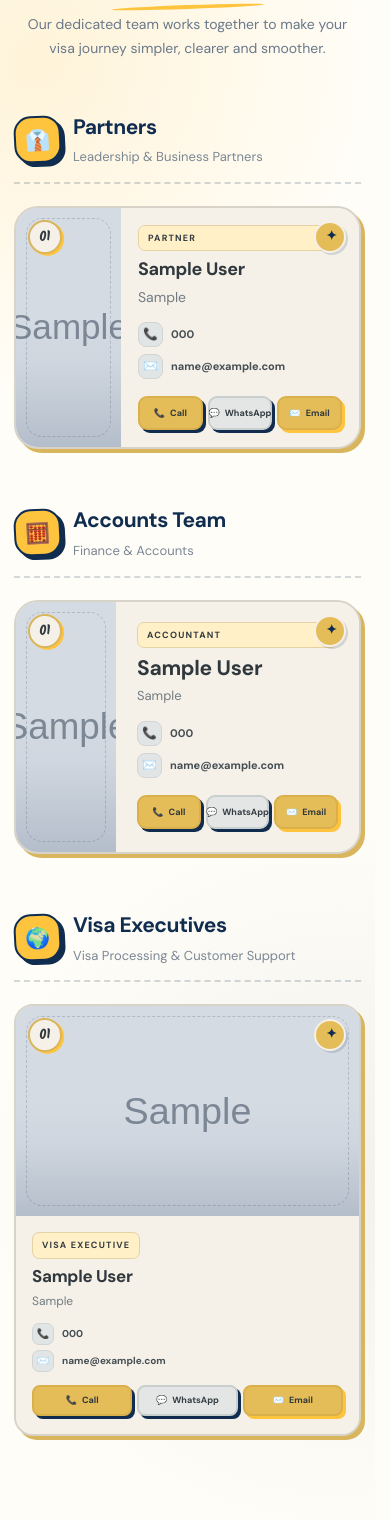
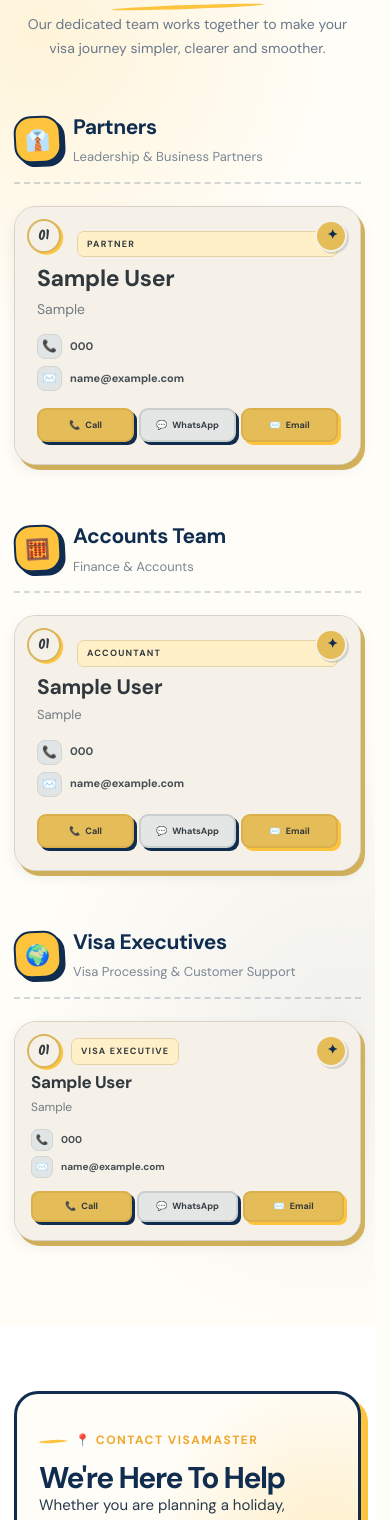
Before and after one commit to meraj9321/VISAMASTER-WEBSITE, a Node server app: page /contact in a window 390 px wide. Shown: the part 1575-3095 px from the top of the page. Run offline with Node 20, Linux system fonts and the light colour scheme; tables that the repository leaves empty hold one stand-in row (values such as "Sample post"); grey boxes marked "Sample" are stand-in pictures; some libraries are stand-ins or nearby versions.

Commit message:
fixed contact cards

```diff
--- a/public/css/contact.css
+++ b/public/css/contact.css
@@ -2476,3 +2476,138 @@
     animation-duration: 1.5s;
   }
 }
+
+/* =========================================================
+   VISAMASTER TEAM CARDS - PHOTO REMOVAL + OUTER CARD FINISH
+   Keeps all existing content, colours, typography and buttons.
+   Only removes the photo area and improves the outer card.
+========================================================= */
+
+/* Remove photo/avatar area from every team card */
+.contact-team-section .team-image-wrapper {
+  display: none !important;
+}
+
+/* Use the full card width for the existing content */
+.contact-team-section .team-partners .team-card,
+.contact-team-section .team-accountants .team-card {
+  display: block !important;
+  grid-template-columns: minmax(0, 1fr) !important;
+  min-height: 0 !important;
+}
+
+/* Keep existing inner content styling intact */
+.contact-team-section .team-card-content {
+  width: 100%;
+  min-width: 0;
+  box-sizing: border-box;
+}
+
+/* Premium outer card styling */
+.contact-team-section .team-card {
+  border: 1px solid #d8d3c9 !important;
+  border-radius: 22px !important;
+  box-shadow:
+    0 5px 14px rgba(31, 42, 50, 0.08),
+    4px 5px 0 #d9b65d !important;
+  transition:
+    transform 0.22s ease,
+    box-shadow 0.22s ease,
+    border-color 0.22s ease !important;
+}
+
+/* Subtle lift - no changes to the content itself */
+.contact-team-section .team-card:hover {
+  transform: translateY(-4px) !important;
+  border-color: #d9b65d !important;
+  box-shadow:
+    0 12px 24px rgba(31, 42, 50, 0.12),
+    5px 7px 0 #d9b65d !important;
+}
+
+/* Retain the compact single-column layout on small screens */
+@media (max-width: 700px) {
+  .contact-team-section .team-partners .team-card,
+  .contact-team-section .team-accountants .team-card {
+    display: block !important;
+    grid-template-columns: minmax(0, 1fr) !important;
+    min-height: 0 !important;
+  }
+}
+
+/* Respect users who prefer reduced motion */
+@media (prefers-reduced-motion: reduce) {
+  .contact-team-section .team-card {
+    transition: none !important;
+  }
+
+  .contact-team-section .team-card:hover {
+    transform: none !important;
+  }
+}
+
+/* =========================================================
+   TEAM CARD REFINEMENTS
+   Fix role/number overlap and constrain partner card width
+========================================================= */
+
+/* Keep the card number clear of the role badge on every team card */
+.contact-team-section .team-card-content .team-role {
+  margin-left: 42px;
+  max-width: calc(100% - 42px);
+}
+
+/* Partners: prevent two cards from stretching across the full page */
+.contact-team-section .team-partners {
+  grid-template-columns: repeat(2, minmax(0, 360px));
+  max-width: 744px;
+  justify-content: start;
+}
+
+/* Keep partner cards compact after removing the image column */
+.contact-team-section .team-partners .team-card-content {
+  padding: 24px 22px 22px !important;
+}
+
+/* Avoid excessive card height while keeping all existing content */
+.contact-team-section .team-partners .team-card-content h4 {
+  font-size: 23px;
+}
+
+/* Responsive partner layout */
+@media (max-width: 700px) {
+  .contact-team-section .team-partners {
+    grid-template-columns: minmax(0, 1fr);
+    max-width: 100%;
+  }
+
+  .contact-team-section .team-card-content .team-role {
+    margin-left: 40px;
+    max-width: calc(100% - 40px);
+  }
+}
+
+/* =========================================================
+   ACCOUNTANTS - MATCH PARTNER CARD WIDTH
+   Keeps the existing card content and styling unchanged.
+========================================================= */
+
+.contact-team-section .team-accountants {
+  grid-template-columns: repeat(2, minmax(0, 360px)) !important;
+  column-gap: 20px;
+  max-width: 744px !important;
+  justify-content: start;
+}
+
+/* Match the compact content spacing used by partner cards */
+.contact-team-section .team-accountants .team-card-content {
+  padding: 24px 22px 22px !important;
+}
+
+/* Stack accountant cards on smaller screens */
+@media (max-width: 700px) {
+  .contact-team-section .team-accountants {
+    grid-template-columns: minmax(0, 1fr) !important;
+    max-width: 100% !important;
+  }
+}
```
